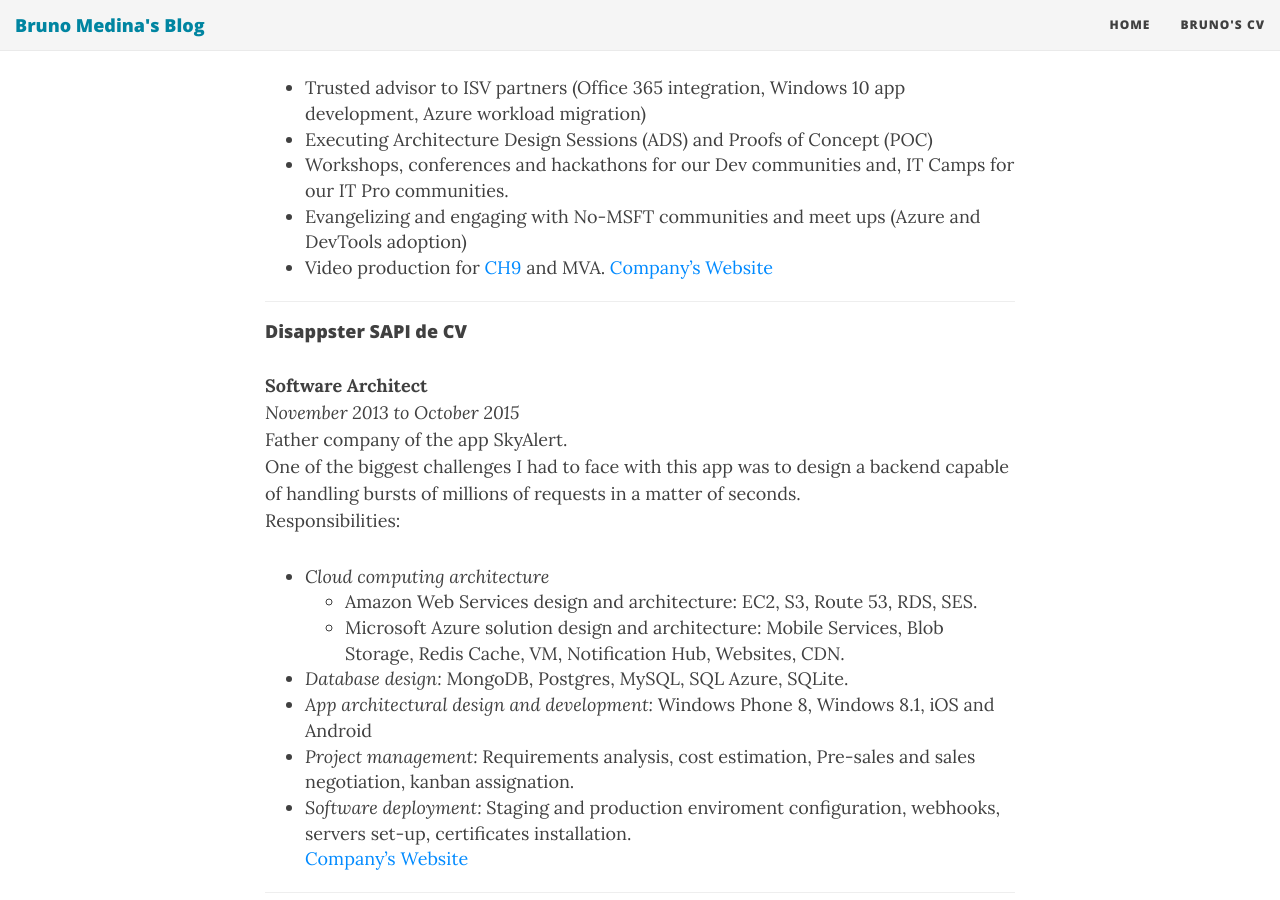
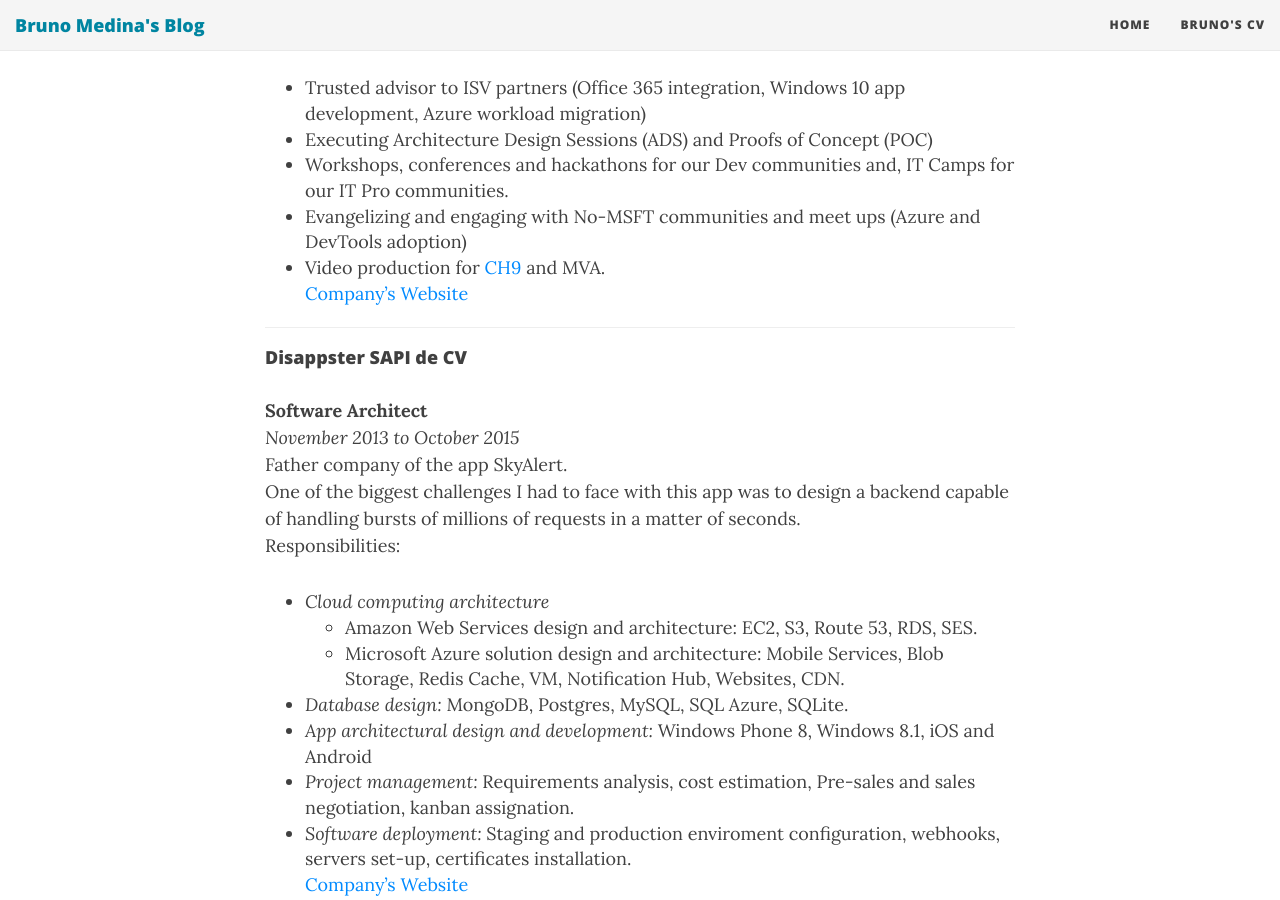
Before and after one commit to brusMX/brusMX.github.io, a Jekyll site: the page built from aboutme.md, in a window 1280 px wide and 900 px high, scrolled down 1818 px. Built offline with Jekyll 4.4.1, drawn with Linux system fonts in a browser that asks for light colours; nearby versions of some CDN libraries; Markdown is read by kramdown in place of the engine named in the settings.

```diff
--- a/aboutme.md
+++ b/aboutme.md
@@ -65,7 +65,7 @@ Well, I was the architect for this project and I designed all the services to li
 - Workshops, conferences and hackathons for our Dev communities and, IT Camps for our IT Pro communities.
 - Evangelizing and engaging with No-MSFT communities and meet ups (Azure and DevTools adoption)
 - Video production for [CH9](https://channel9.msdn.com/Niners/BrunoMedina) and MVA.
-[Company's Website](https://www.microsoft.com/es-mx/)
+<br/>[Company's Website](https://www.microsoft.com/es-mx/)
 <hr/>
 
 #### Disappster SAPI de CV
```
Also changed, not shown: _posts/2016-12-21-rdp-to-ubuntu.md (added).
